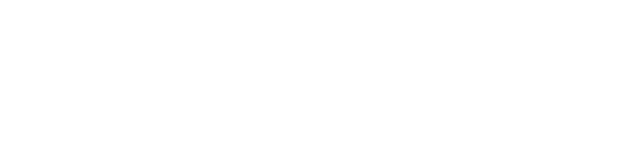
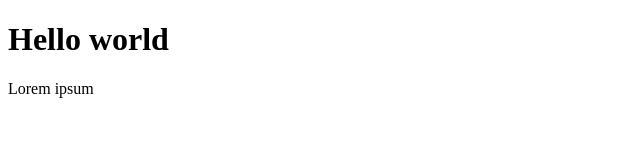
Before and after one commit to KlavierNavarro/git-course, a plain HTML site: page index.html in a window 1280 px wide. Shown: the whole page, without its empty margins (0-640 px from the left). Drawn offline with Linux system fonts and the light colour scheme.

Commit message:
Title, paragraph, css and js

```diff
--- a/index.html
+++ b/index.html
@@ -5,5 +5,7 @@
         <title>Project</title>
     </head>
     <body>
+        <h1>Hello world</h1>
+        <p>Lorem ipsum</p>
     </body>
 </html>
```
Also changed, not shown: css/style.css (added), js/script.js (added).
